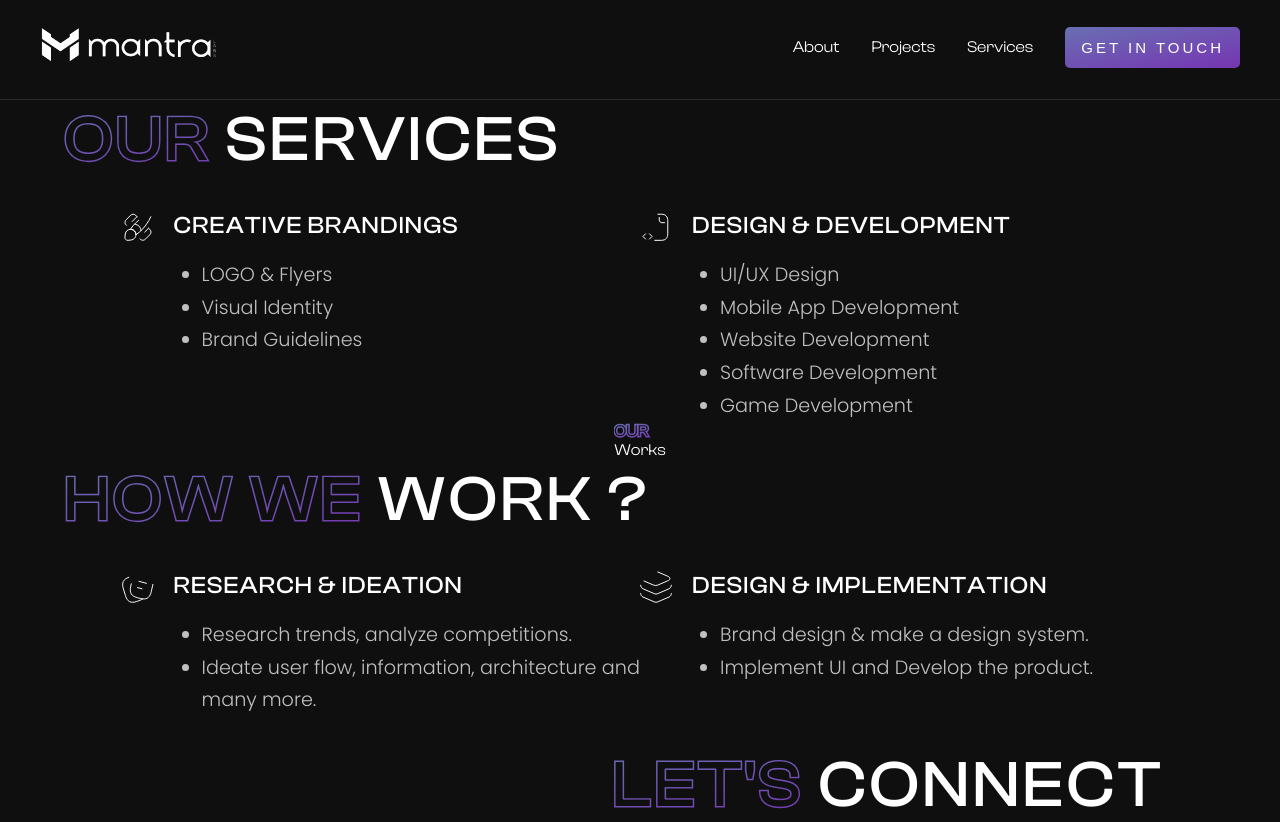
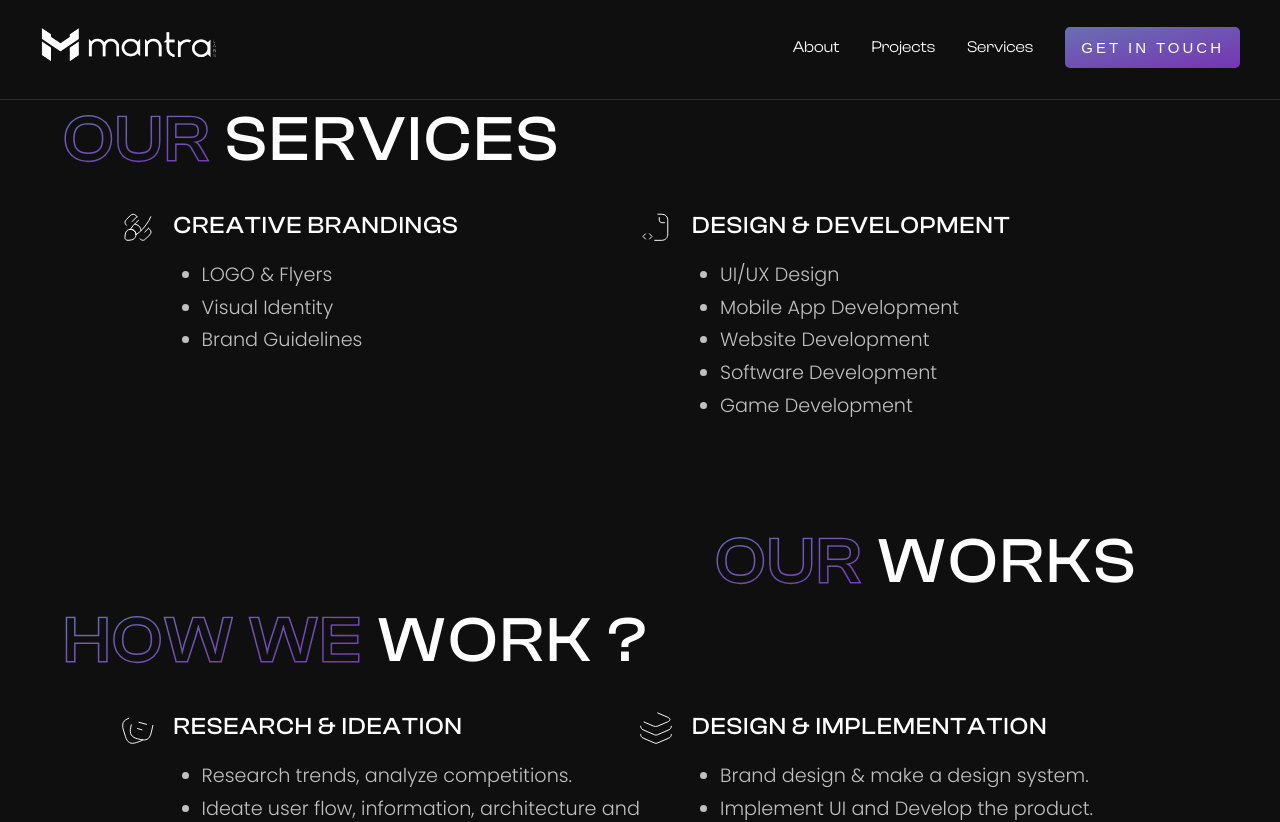
Before and after one commit to aashish-cd/fund-raiser, a Next.js app: page / in a window 1280 px wide. Shown: the top 822 px of the page. Built offline with nearby package versions, Linux system fonts and the light colour scheme.

Commit message:
addingComponents

```diff
--- a/components/OurWork/OurWork.tsx
+++ b/components/OurWork/OurWork.tsx
@@ -1,19 +1,30 @@
 import React from 'react'
 import styles from './Works.module.scss'
+type titletype = {
+  mainText: string
+  text: String
+}
 
-const OurWork = () => {
+const OurWork = (title: titletype) => {
   return (
     <>
       <div className={styles.Wraper}>
+        <div className={styles.Maindiv}>
           <div className={styles.Upper}>
-          <div className="outline-gradient-text">OUR</div>
-          <div className={styles.Works}>Works</div>
+            <h1 className={styles.heading}>
+              <span className={` outline-gradient-text`}>
+                {title.mainText}{' '}
+              </span>{' '}
+              {title.text}
+            </h1>
           </div>
           <div className={styles.DemoWork}>
             <div className={styles.Work1}></div>
             <div className={styles.Work2}></div>
             <div className={styles.Work3}></div>
           </div>
+          <div className={styles.SeeAllProject}></div>
+        </div>
       </div>
     </>
   )
--- a/components/OurWork/Works.module.scss
+++ b/components/OurWork/Works.module.scss
@@ -0,0 +1,27 @@
+.Wraper {
+  width: 100%;
+  height: 100%;
+  margin-top: 100px;
+  .Maindiv {
+    display: flex;
+    justify-content: space-between;
+    align-items: center;
+
+    .Upper {
+      display: flex;
+      justify-content: flex-end;
+      align-items: flex-end;
+
+      gap: 0.5rem;
+
+      width: 100%;
+      margin-right: 142px;
+      .heading {
+        font-size: 4rem;
+        font-weight: 500;
+        letter-spacing: 0.05em;
+        font-style: normal;
+      }
+    }
+  }
+}
--- a/pages/index.tsx
+++ b/pages/index.tsx
@@ -18,7 +18,7 @@ export default function Home() {
           }}
           data={ourServicesData}
         />
-        <OurWork />
+        <OurWork mainText="OUR" text="WORKS" />
         <HowWeWork
           title={{
             mainText: 'HOW WE',
```
Lines whose indentation alone changed are shown as unchanged.
